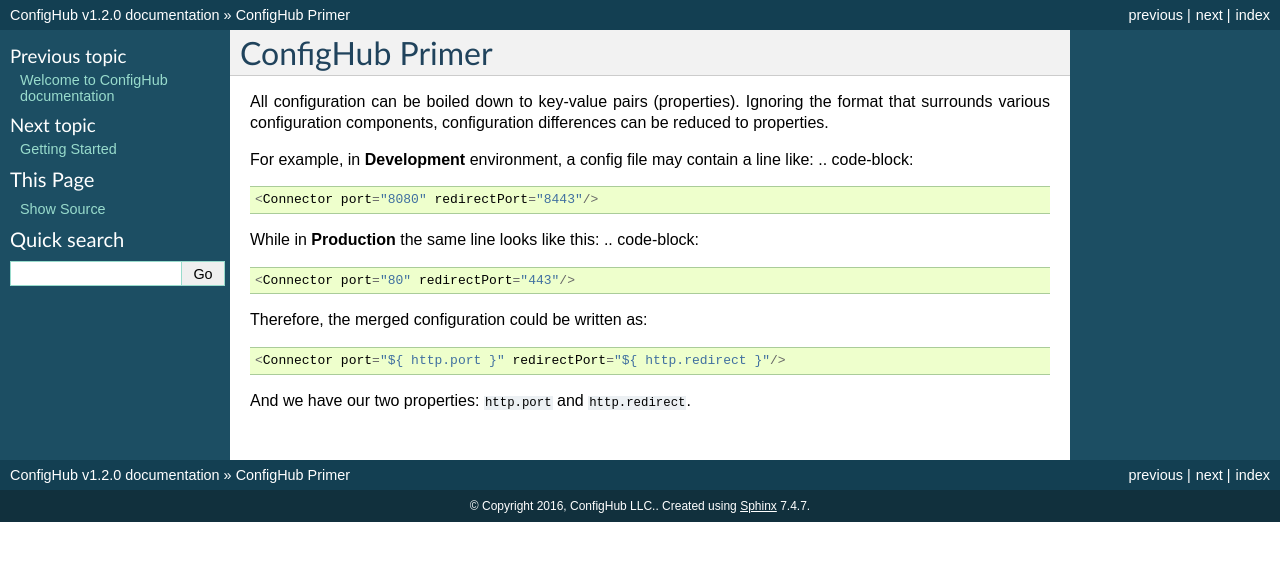
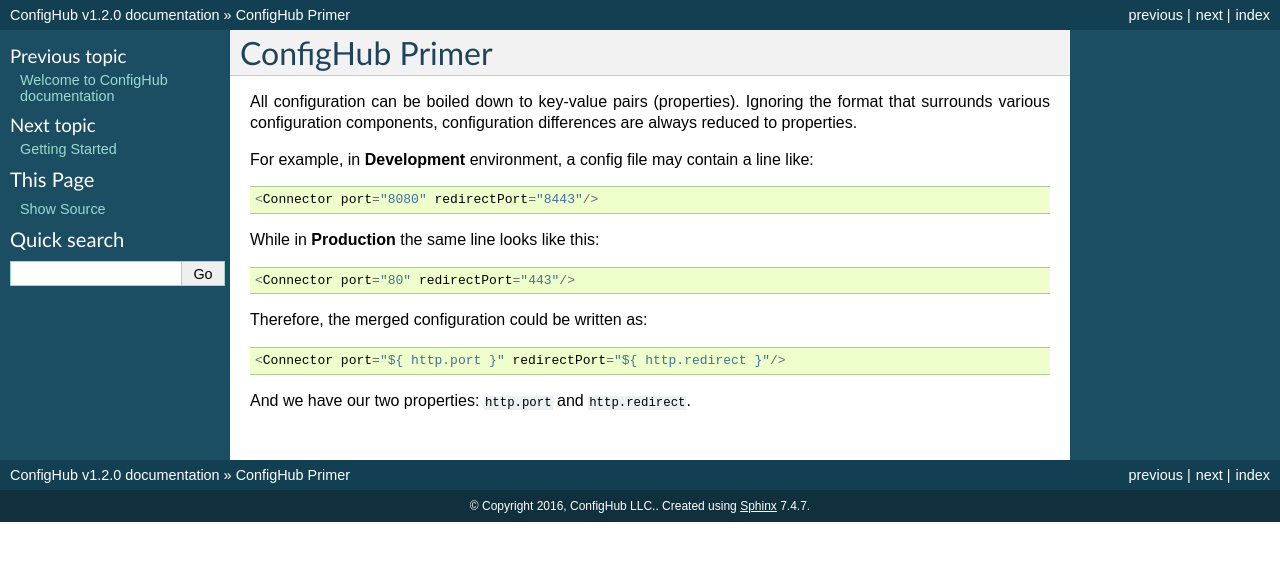
Before and after one commit to ConfigHubPub/Docs, a Sphinx documentation site: the page built from documentation/pages/primer.rst, in a window 1280 px wide. Shown: the top 561 px of the page. Built offline with Sphinx 7.4.7, drawn with Linux system fonts in a browser that asks for light colours.

```diff
--- a/documentation/pages/primer.rst
+++ b/documentation/pages/primer.rst
@@ -4,21 +4,17 @@ ConfigHub Primer
 ^^^^^^^^^^^^^^^^
 
 All configuration can be boiled down to key-value pairs (properties).  Ignoring the format
-that surrounds various configuration components, configuration differences can be reduced to properties.
+that surrounds various configuration components, configuration differences are always reduced to properties.
 
-For example, in **Development** environment, a config file may contain a line like:
-.. code-block::
+For example, in **Development** environment, a config file may contain a line like::
 
     <Connector port="8080" redirectPort="8443"/>
 
-While in **Production** the same line looks like this:
-.. code-block::
+While in **Production** the same line looks like this::
 
     <Connector port="80" redirectPort="443"/>
 
-Therefore, the merged configuration could be written as:
-
-.. code-block::
+Therefore, the merged configuration could be written as::
 
     <Connector port="${ http.port }" redirectPort="${ http.redirect }"/>
 
```
